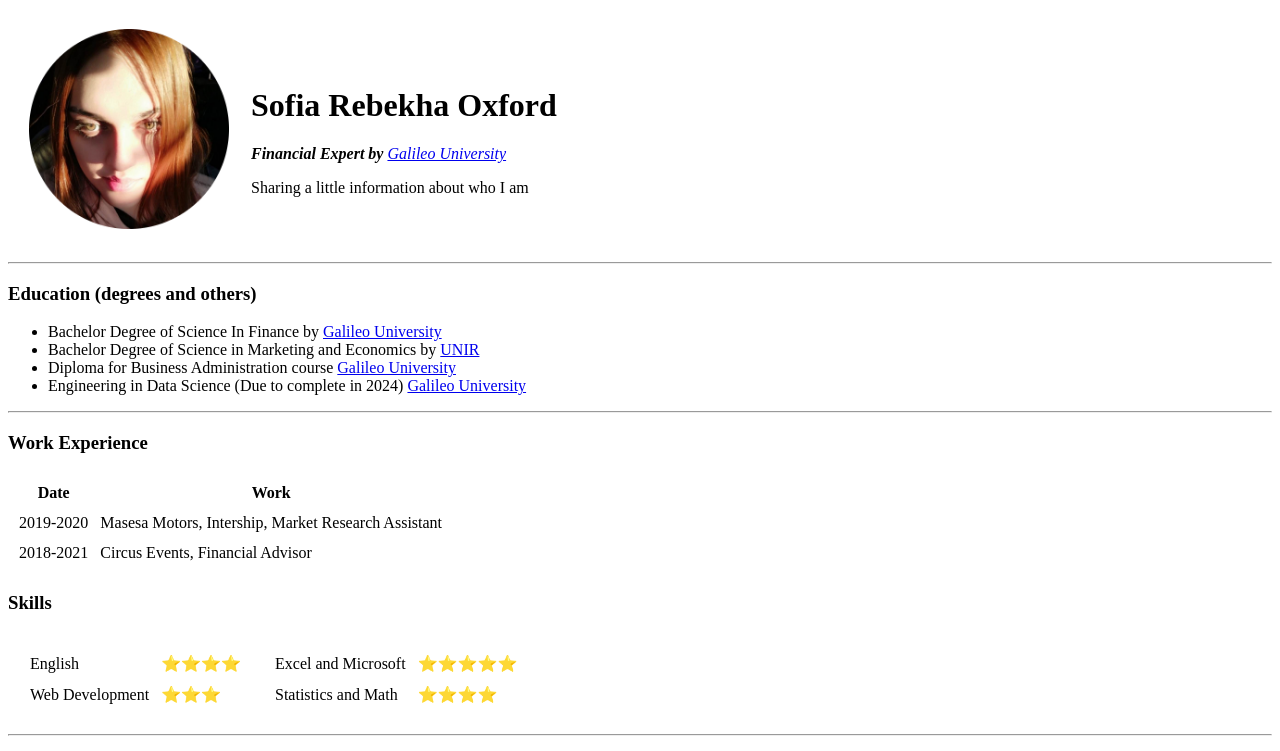
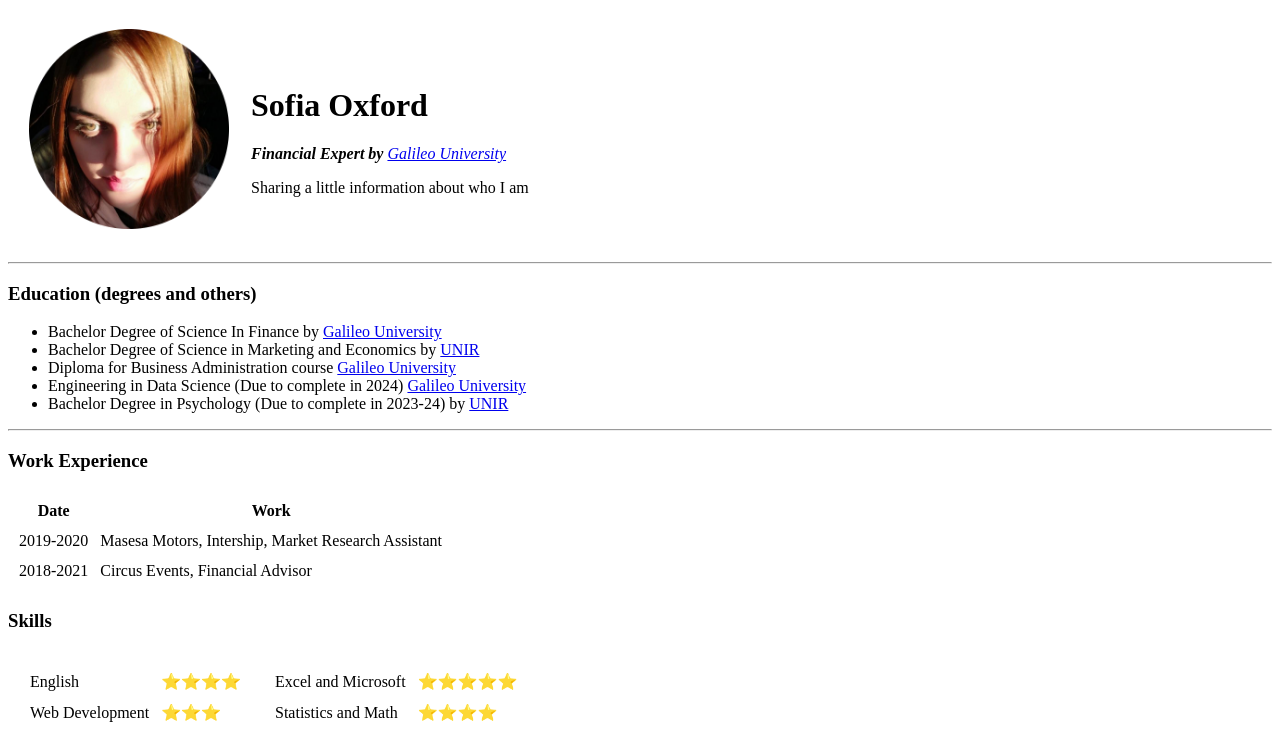
Before and after one commit to SweetSofia/cv, a plain HTML site: page index.html in a window 1280 px wide. Shown: the top 751 px of the page. Drawn offline with Linux system fonts and the light colour scheme.

Commit message:
Update index.html

```diff
--- a/index.html
+++ b/index.html
@@ -7,7 +7,7 @@
     <table cellspacing="20">
         <tr>
             <td><img src="sofia-modified.png" alt="Scientest Website" width="200" height="200"></td>
-            <td><h1>Sofia Rebekha Oxford</h1>
+            <td><h1>Sofia Oxford</h1>
                 <p> <em><strong>Financial Expert by</strong> <a href="https://www.galileo.edu/">Galileo University</a>  </em></p>
                 Sharing a little information about who I am </td>
         </tr>
@@ -19,6 +19,7 @@
         <li>Bachelor Degree of Science in Marketing and Economics by <a href="https://www.unir.net/">UNIR</a> </li>
         <li>Diploma for Business Administration course <a href="https://www.galileo.edu/">Galileo University</a></li>
         <li>Engineering in Data Science (Due to complete in 2024) <a href="https://www.galileo.edu/">Galileo University</a></li>
+        <li>Bachelor Degree in Psychology (Due to complete in 2023-24) by <a href="https://www.unir.net/">UNIR</a> </li>
     </ul>
 
 <hr>
```
